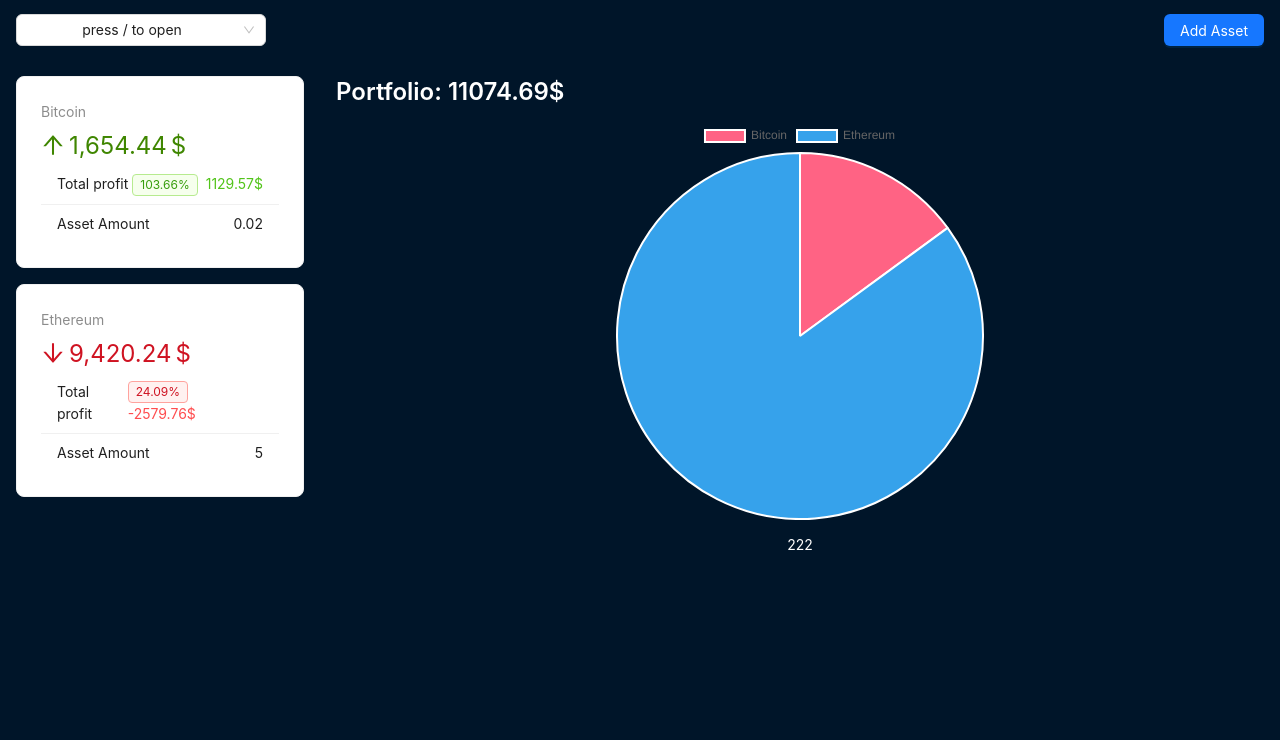
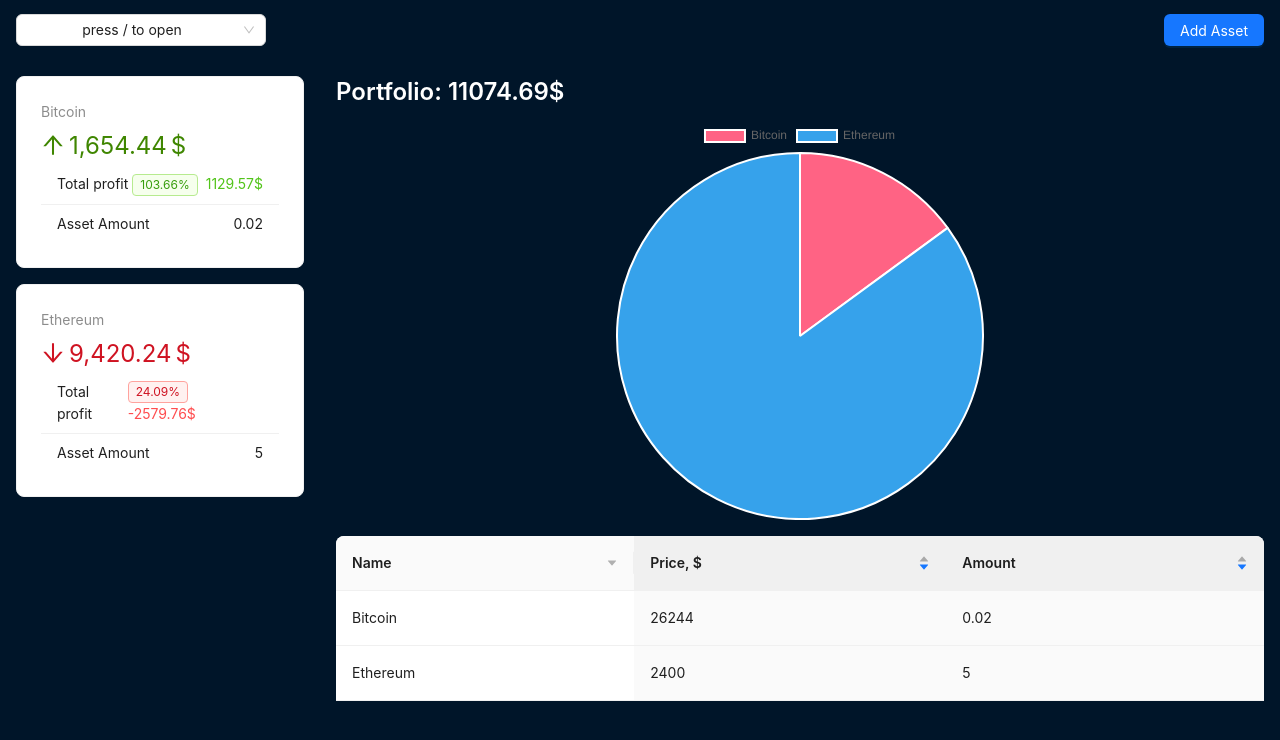
Before and after one commit to Rics69/cryptoapp, a React (Vite) app: page / in a window 1280 px wide. Shown: the top 740 px of the page. Built offline with nearby package versions, Linux system fonts and the light colour scheme.

Commit message:
feat: add table with data of assets

```diff
--- a/src/components/AssetsTable.tsx
+++ b/src/components/AssetsTable.tsx
@@ -1,5 +1,52 @@
+import {Table, TableColumnsType, TableProps} from "antd";
+import {useCrypto} from "../context/crypto-context.tsx";
+
+interface DataType {
+    key: React.Key;
+    name: string;
+    price: number;
+    amount: number;
+}
+
+const columns: TableColumnsType<DataType> = [
+    {
+        title: 'Name',
+        dataIndex: 'name',
+        showSorterTooltip: { target: 'full-header' },
+        sorter: (a, b) => a.name.length - b.name.length,
+        sortDirections: ['descend'],
+    },
+    {
+        title: 'Price, $',
+        dataIndex: 'price',
+        defaultSortOrder: 'descend',
+        sorter: (a, b) => a.price - b.price,
+    },
+    {
+        title: 'Amount',
+        dataIndex: 'amount',
+        defaultSortOrder: 'descend',
+        sorter: (a, b) => a.amount - b.amount,
+    },
+];
+
+
 const AssetsTable = () => {
-    return <div>222</div>
+    const {assets} = useCrypto()
+
+    const data = assets.map(a => ({
+        key: a.id,
+        name: a.name,
+        price: a.price,
+        amount: a.amount
+    }))
+
+    return <Table<DataType>
+        pagination={false}
+        columns={columns}
+        dataSource={data}
+        showSorterTooltip={{ target: 'sorter-icon' }}
+    />
 }
 
 export default AssetsTable
```
